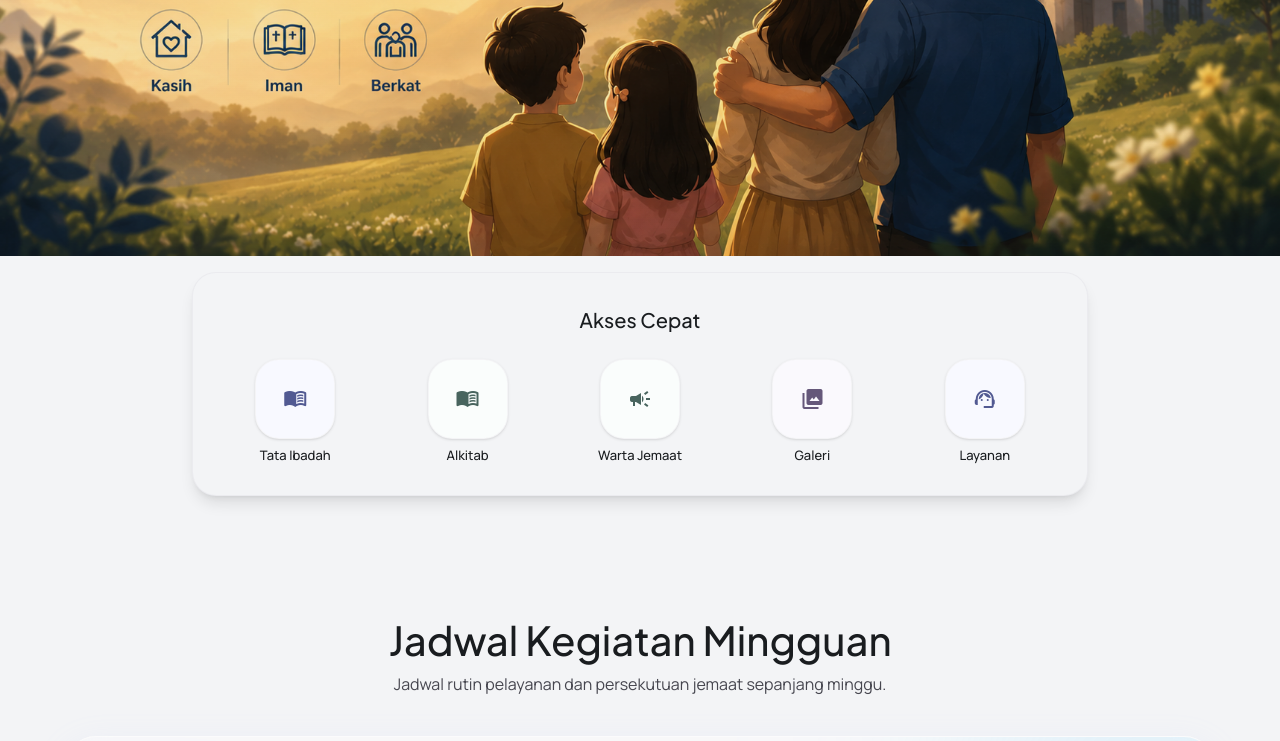
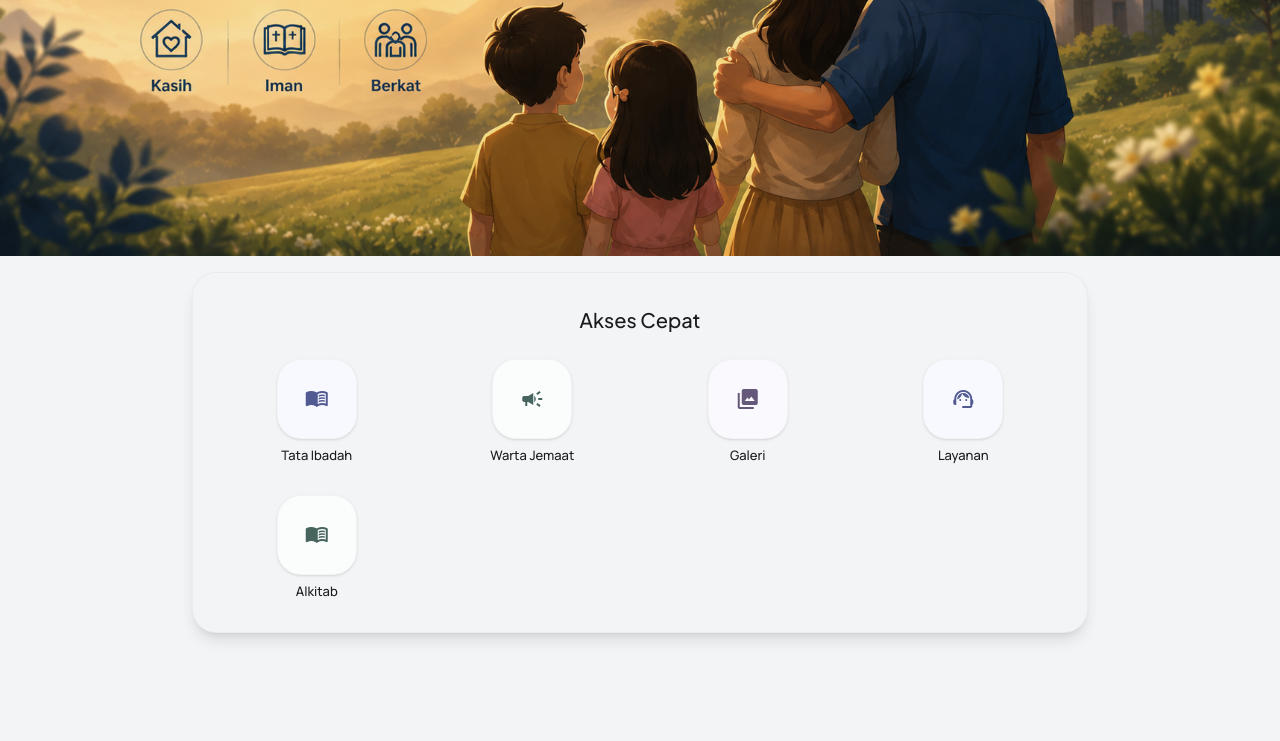
Before and after one commit to davidp16/ImmanuelWeb, a React (Vite) app: page / in a window 1280 px wide. Shown: the part 424-1165 px from the top of the page. Built offline with nearby package versions, Linux system fonts and the light colour scheme; no server answers.

Commit message:
style: Change layout to 4 columns so Alkitab falls to a new row exactly under Tata Ibadah

```diff
--- a/src/components/FeaturesSection.jsx
+++ b/src/components/FeaturesSection.jsx
@@ -7,13 +7,6 @@ const features = [
     iconColor: 'text-primary',
     bgIcon: 'bg-primary-container/20',
     path: '/tata-ibadah',
-  },
-  {
-    icon: 'menu_book',
-    title: 'Alkitab',
-    iconColor: 'text-secondary',
-    bgIcon: 'bg-secondary-container/20',
-    path: '/alkitab',
   },
   {
     icon: 'campaign',
@@ -36,6 +29,13 @@ const features = [
     bgIcon: 'bg-primary-container/20',
     path: '/layanan',
   },
+  {
+    icon: 'menu_book',
+    title: 'Alkitab',
+    iconColor: 'text-secondary',
+    bgIcon: 'bg-secondary-container/20',
+    path: '/alkitab',
+  },
 ]
 
 export default function FeaturesSection() {
@@ -49,8 +49,8 @@ export default function FeaturesSection() {
           <h2 className="font-headline-md text-[20px] text-on-surface">Akses Cepat</h2>
         </div>
 
-        {/* 5 Columns Grid - Forces items to be side-by-side even on mobile */}
-        <div className="grid grid-cols-5 gap-1.5 sm:gap-4 md:gap-8">
+        {/* 4 Columns Grid - Makes the 5th item wrap to the next row exactly under the 1st item */}
+        <div className="grid grid-cols-4 gap-1.5 sm:gap-4 md:gap-8">
           {features.map((f) => (
             <Link
               key={f.title}
```
